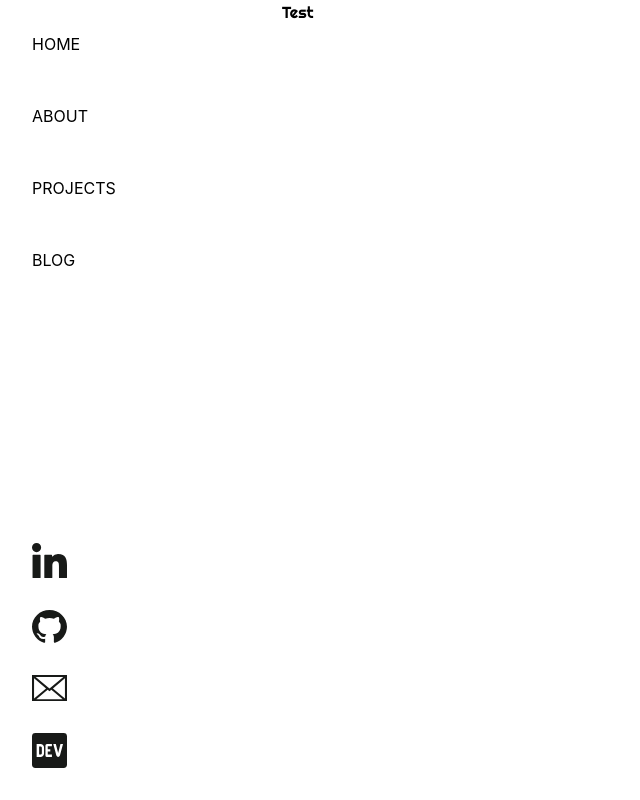
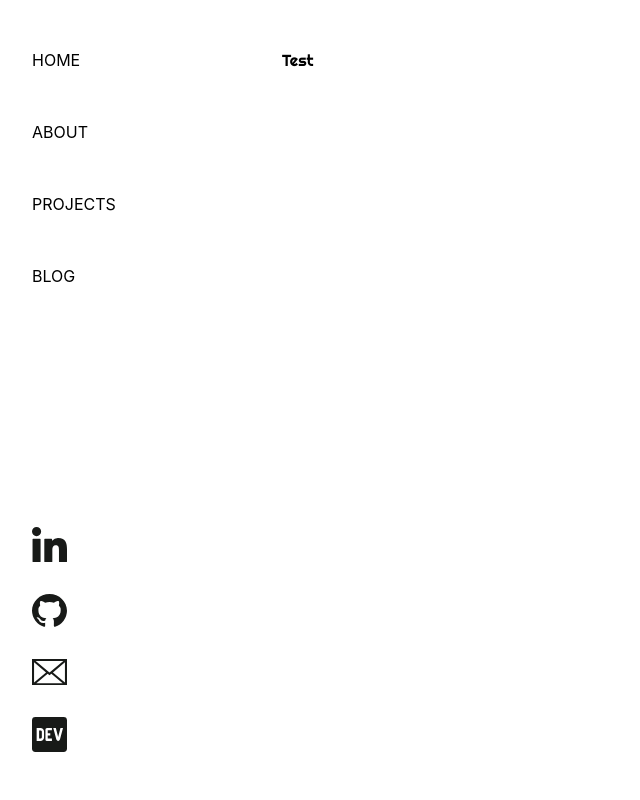
Before and after one commit to chepark/portfolio, a Next.js app: page / in a window 1280 px wide. Shown: the whole page, without its empty margins (0-640 px from the left). Built offline with nearby package versions, Linux system fonts and the light colour scheme.

Commit message:
Edited layouts.

```diff
--- a/components/layout/Layout.jsx
+++ b/components/layout/Layout.jsx
@@ -1,12 +1,17 @@
 import React from "react";
 import Sidebar from "../sidebar/Sidebar";
+import Footer from "../footer/Footer";
 
 const Layout = (props) => {
   return (
-    <div className="flex">
-      <Sidebar />
-      <main className="container relative mx-auto">{props.children}</main>
-    </div>
+    <>
+      <div className="flex">
+        <Sidebar />
+        <main className="container relative pt-12 mx-auto">
+          {props.children}
+        </main>
+      </div>
+    </>
   );
 };
 
--- a/components/sidebar/Sidebar.jsx
+++ b/components/sidebar/Sidebar.jsx
@@ -7,7 +7,7 @@ import DevToIcon from "../icons/DevToIcon";
 const Sidebar = () => {
   return (
     // add classname for styling on <a> tag.
-    <div className="sticky top-0 flex flex-col justify-between h-screen p-8">
+    <div className="sticky top-0 flex flex-col justify-between h-screen px-8 py-12">
       <nav>
         <ul className="flex flex-col gap-12">
           <li>
@@ -32,6 +32,8 @@ const Sidebar = () => {
           </li>
         </ul>
       </nav>
+
+      {/* SOCIAL LINKS */}
       <div className="flex flex-col gap-8">
         <div>
           <LinkedInIcon />
```
